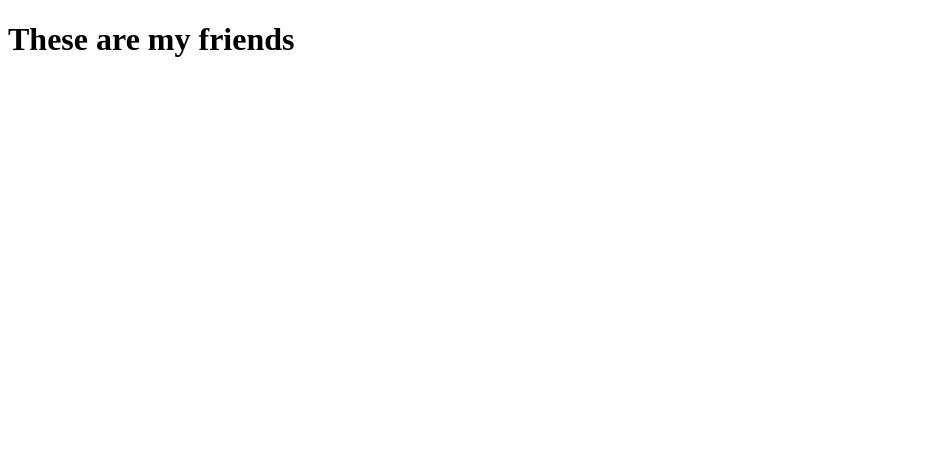
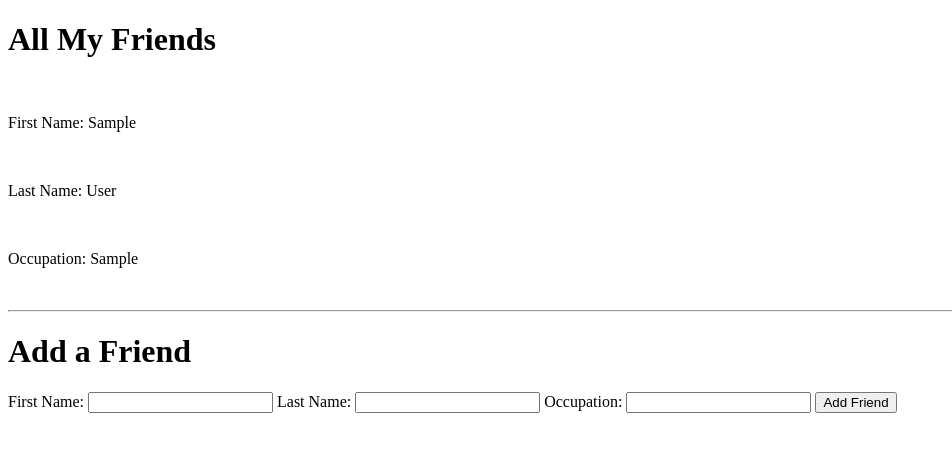
Before and after one commit to Brando129/first_flask_MYSQL, a Flask app: page / in a window 1280 px wide. Shown: the top 452 px of the page, without its empty margins (0-952 px from the left). Run offline with Flask 3, Linux system fonts and the light colour scheme; tables that the repository leaves empty or names only in its code hold one stand-in row (values such as "Sample post").

Commit message:
SQL protection practice

```diff
--- a/friend.py
+++ b/friend.py
@@ -21,3 +21,10 @@ class Friend:
         for friend in results:
             friends.append( cls(friend) )
         return friends
+
+    # class method to save our friend to the database
+    @classmethod
+    def save(cls, data ):
+        query = "INSERT INTO friends ( first_name , last_name , occupation , created_at, updated_at ) VALUES ( %(fname)s , %(lname)s , %(occ)s , NOW() , NOW() );"
+        # data is a dictionary that will be passed into the save method from server.py
+        return connectToMySQL('first_flask').query_db( query, data )
--- a/server.py
+++ b/server.py
@@ -1,13 +1,28 @@
-from flask import Flask, render_template
+from flask import Flask, render_template, request, redirect
 # import the class from friend.py
 from friend import Friend
+
 app = Flask(__name__)
-@app.route("/")
+
+@app.route('/')
 def index():
-    # call the get all classmethod to get all friends
     friends = Friend.get_all()
     print(friends)
-    return render_template("index.html")
+    return render_template("index.html", all_friends = friends)
+
+@app.route('/create_friend', methods=["POST"])
+def create_friend():
+    # First we make a data dictionary from our request.form coming from our template.
+    # The keys in data need to line up exactly with the variables in our query string.
+    data = {
+        "fname": request.form["fname"],
+        "lname" : request.form["lname"],
+        "occ" : request.form["occ"]
+    }
+    # We pass the data dictionary into the save method from the Friend class.
+    Friend.save(data)
+    # Don't forget to redirect after saving to the database.
+    return redirect('/')
 
 if __name__ == "__main__":
     app.run(debug=True, host='localhost', port=5001)
--- a/templates/index.html
+++ b/templates/index.html
@@ -8,6 +8,22 @@
     <title>First Flask</title>
 </head>
 <body>
-    <h1>These are my friends</h1>
+    <h1>All My Friends</h1>
+{% for one_friend in all_friends %}
+    <p>First Name: {{one_friend.first_name}}</p>
+    <p>Last Name: {{one_friend.last_name}}</p>
+    <p>Occupation: {{one_friend.occupation}}</p>
+    <hr>
+{% endfor %}
+<h1>Add a Friend</h1>
+<form action="/create_friend" method="POST">
+    <label for="fname">First Name:</label>
+    <input type="text" name="fname">
+    <label for="lname">Last Name:</label>
+    <input type="text" name="lname">
+    <label for="occ" >Occupation:</label>
+    <input type="text" name="occ">
+    <input type="submit" value="Add Friend">
+</form>
 </body>
 </html>
```
